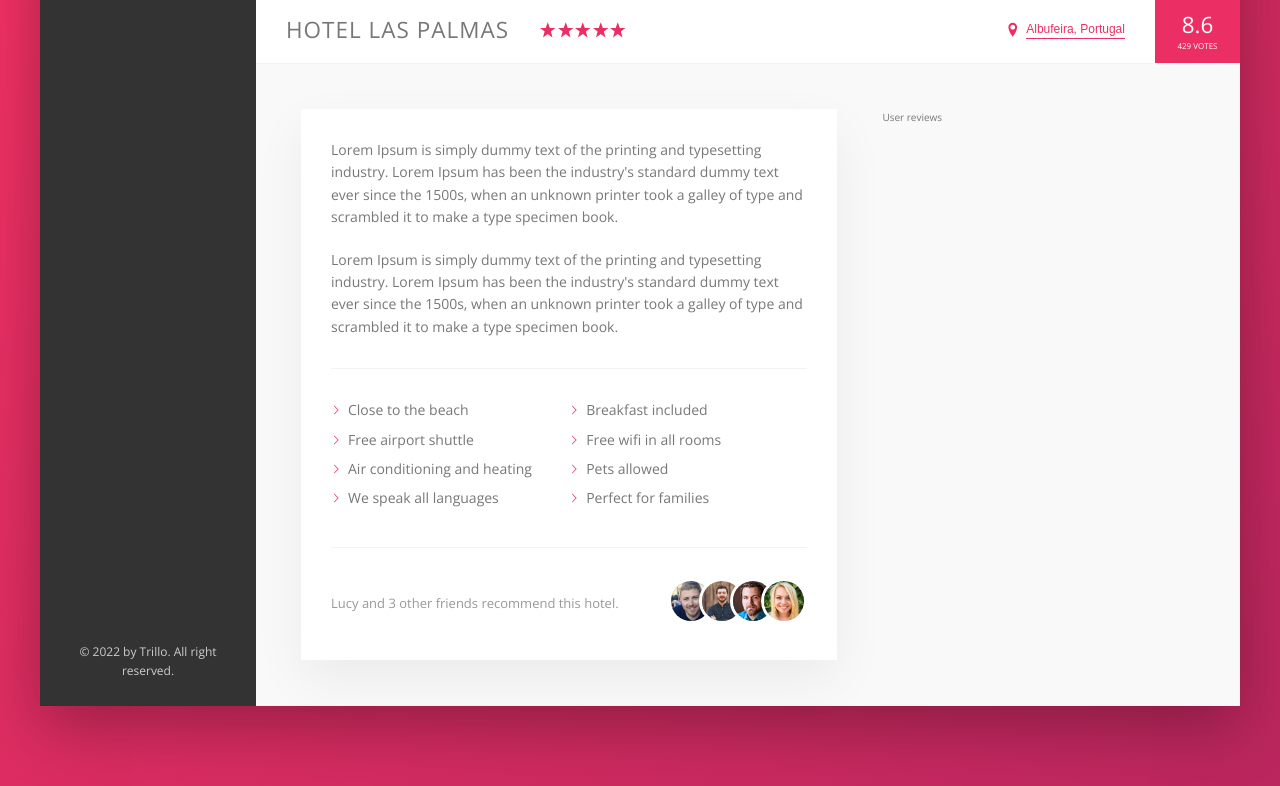
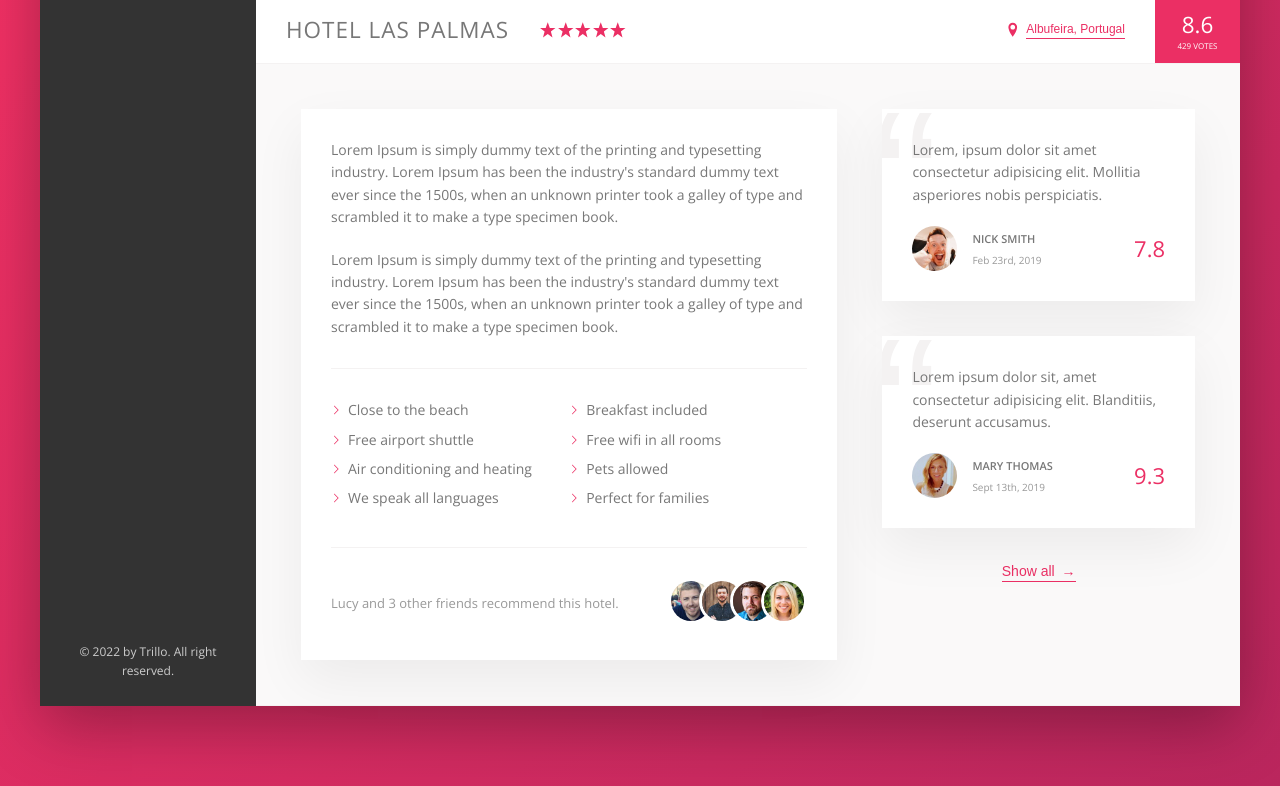
Before and after one commit to annkurat/trillo, a website: page index.html in a window 1280 px wide. Shown: the part 538-1324 px from the top of the page. Drawn offline with nearby package versions, Linux system fonts and the light colour scheme.

Commit message:
add user reviews

```diff
--- a/index.html
+++ b/index.html
@@ -188,7 +188,43 @@
 								</div>
 							</div>
 						</div>
-						<div class="user-reviews">User reviews</div>
+						<figure class="user-reviews">
+							<figure class="review">
+								<blockquote class="review__text">
+									Lorem, ipsum dolor sit amet consectetur adipisicing elit.
+									Mollitia asperiores nobis perspiciatis.
+								</blockquote>
+								<figcaption class="review__user">
+									<img
+										src="img/user-1.jpg"
+										alt="User 1"
+										class="review__photo" />
+									<div class="review__user-box">
+										<p class="review__user-name">Nick Smith</p>
+										<p class="review__user-date">Feb 23rd, 2019</p>
+									</div>
+									<div class="review__rating">7.8</div>
+								</figcaption>
+							</figure>
+							<figure class="review">
+								<blockquote class="review__text">
+									Lorem ipsum dolor sit, amet consectetur adipisicing elit.
+									Blanditiis, deserunt accusamus.
+								</blockquote>
+								<figcaption class="review__user">
+									<img
+										src="img/user-2.jpg"
+										alt="User 2"
+										class="review__photo" />
+									<div class="review__user-box">
+										<p class="review__user-name">Mary Thomas</p>
+										<p class="review__user-date">Sept 13th, 2019</p>
+									</div>
+									<div class="review__rating">9.3</div>
+								</figcaption>
+							</figure>
+							<button class="btn-inline">Show all <span>&rarr;</span></button>
+						</figure>
 					</div>
 				</main>
 			</div>
--- a/sass/_components.scss
+++ b/sass/_components.scss
@@ -253,8 +253,17 @@
 	cursor: pointer;
 	transition: all 0.2s;
 
+	& span {
+		margin-left: 3px;
+		transition: margin-left 0.2s;
+	}
+
 	&:hover {
 		color: var(--color-grey-dark-1);
+
+		span {
+			margin-left: 8px;
+		}
 	}
 
 	&:focus {
@@ -339,3 +348,64 @@
 		}
 	}
 }
+
+.review {
+	background-color: #fff;
+	box-shadow: var(--shadow-light);
+	padding: 3rem;
+	margin-bottom: 3.5rem;
+	position: relative;
+	overflow: hidden;
+
+	&__text {
+		margin-bottom: 2rem;
+		position: relative;
+		z-index: 2;
+	}
+
+	&__user {
+		display: flex;
+		align-items: center;
+	}
+
+	&__photo {
+		height: 4.5rem;
+		width: 4.5rem;
+		border-radius: 50%;
+		margin-right: 1.5rem;
+	}
+
+	&__user-box {
+		margin-right: auto;
+	}
+
+	&__user-name {
+		font-size: 1.1rem;
+		font-weight: 600;
+		text-transform: uppercase;
+		margin-bottom: 0.4rem;
+	}
+
+	&__user-date {
+		font-size: 1rem;
+		color: var(--color-grey-dark-3);
+	}
+
+	&__rating {
+		color: var(--color-primary);
+		font-size: 2.2rem;
+		font-weight: 300;
+	}
+
+	&::before {
+		content: "\201C";
+		position: absolute;
+		left: -1rem;
+		top: -2.75rem;
+		line-height: 1;
+		font-size: 20rem;
+		color: var(--color-grey-light-2);
+		font-family: sans-serif;
+		z-index: 1;
+	}
+}
--- a/sass/_layout.scss
+++ b/sass/_layout.scss
@@ -34,6 +34,7 @@
 }
 
 .detail {
+	font-size: 1.4rem;
 	display: flex;
 	padding: 4.5rem;
 	background-color: var(--color-grey-light-1);
@@ -46,9 +47,11 @@
 	background-color: #fff;
 	box-shadow: var(--shadow-light);
 	padding: 3rem;
-	font-size: 1.4rem;
 }
 
 .user-reviews {
 	flex: 1;
+	display: flex;
+	flex-direction: column;
+	align-items: center;
 }
```
Also changed, not shown: css/style.css.
